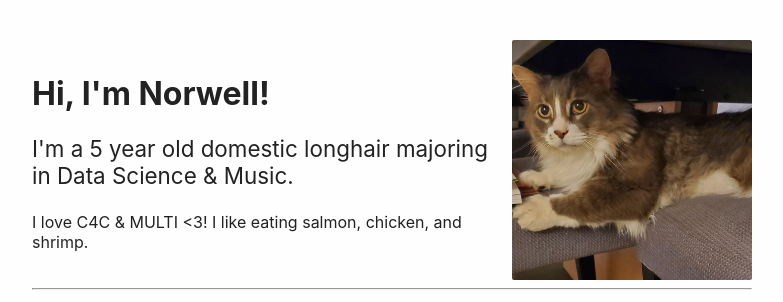
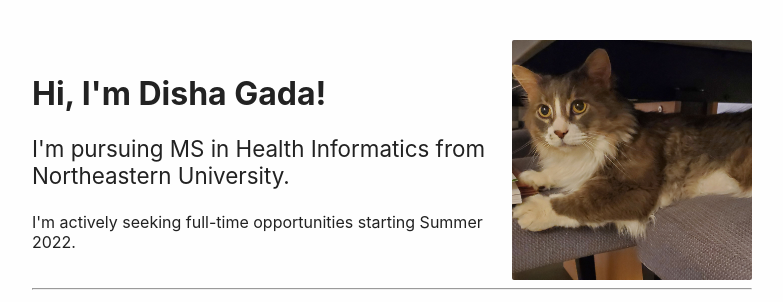
Before and after one commit to dishagada/dishagada.github.io, a website: page index.html in a window 1280 px wide. Shown: the top 302 px of the page, without its empty margins (248-1031 px from the left). Drawn offline with Linux system fonts and the light colour scheme.

Commit message:
Update index.html

```diff
--- a/index.html
+++ b/index.html
@@ -13,13 +13,12 @@
       <div class="heading">
         <div class="two-column">
           <div class="heading-text-content">
-            <h1>Hi, I'm Norwell!</h1>
+            <h1>Hi, I'm Disha Gada!</h1>
             <p class="subheading">
-              I'm a 5 year old domestic longhair majoring in Data Science &
-              Music.
+              I'm pursuing MS in Health Informatics from Northeastern University.
             </p>
             <p>
-              I love C4C & MULTI <3! I like eating salmon, chicken, and shrimp.
+              I'm actively seeking full-time opportunities starting Summer 2022.
             </p>
           </div>
           <img class="photo" width="240" height="240" src="cat.jpg" />
@@ -27,7 +26,7 @@
       </div>
       <hr />
       <div class="links">
-        <a href="mailto:ilovesalmon@northeastern.edu">
+        <a href="mailto:gada.d@northeastern.edu">
           <img src="email.svg" width="32" />
         </a>
         <a href="www.github.com/sadafkh11">
```
